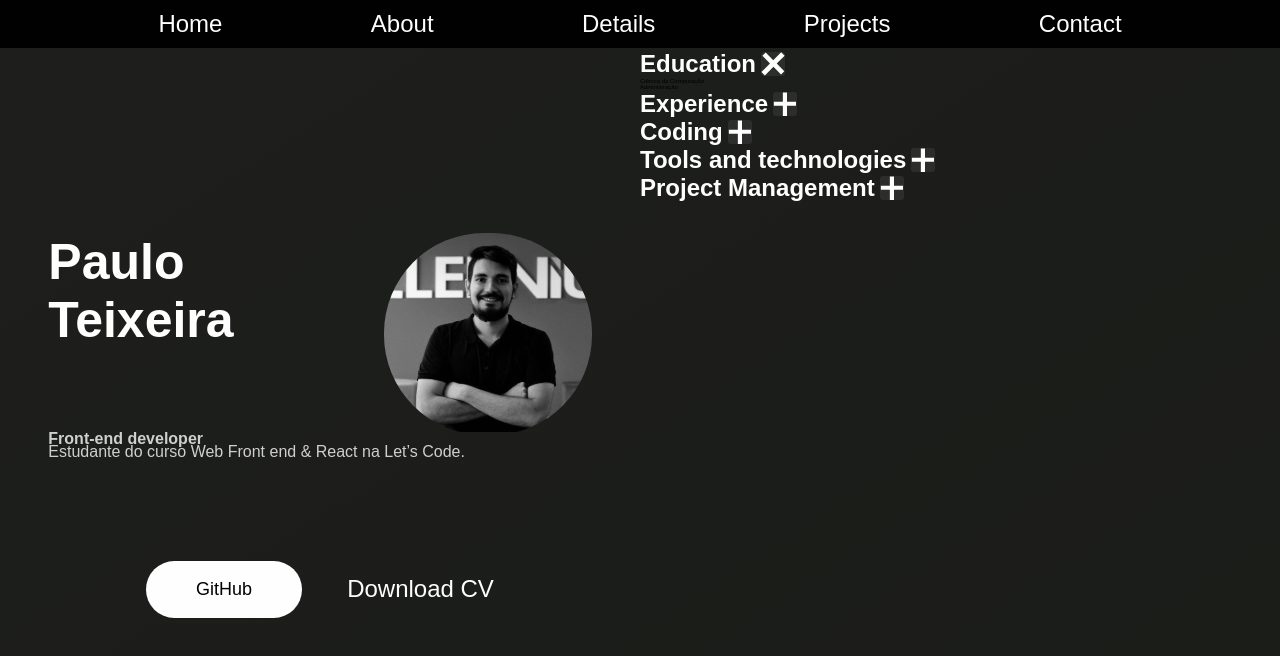
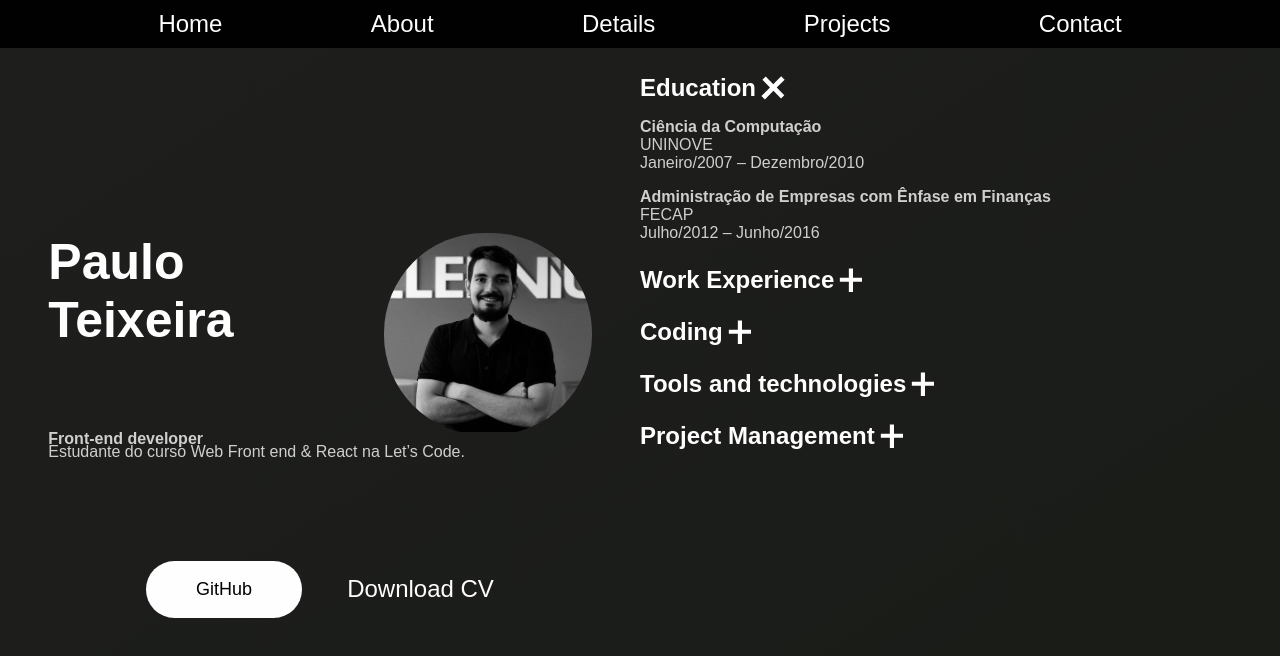
Before and after one commit to paulinhoteixeira/paulo-cv-react, a React (Create React App) app: page /details in a window 1280 px wide. Both pictures are taken after a click on the picture 773 px from the left and 64 px from the top of the page. Shown: the top 656 px of the page. Built offline with nearby package versions, Linux system fonts and the light colour scheme.

Commit message:
ajuste do estilo do componente InfoBox

```diff
--- a/src/components/Details/index.js
+++ b/src/components/Details/index.js
@@ -2,18 +2,33 @@ import PageStructure from "../PageStructure";
 import InfoBox from "../InfoBox";
 
 const Details = () => (
-  <div>
-    <PageStructure>
+  <PageStructure>
+      <div className="details">
       <InfoBox title="Education">
-        <p>Ciência da Computação</p>
-        <div></div>
-        <p>Administração</p>
+        <div>
+          <h3>Ciência da Computação</h3>
+          <p>UNINOVE</p>
+          <p>Janeiro/2007 – Dezembro/2010</p>
+        </div>
+        <div>
+          <h3>Administração de Empresas com Ênfase em Finanças</h3>
+          <p>FECAP</p>
+          <p>Julho/2012 – Junho/2016</p>
+        </div>
+
       </InfoBox>
 
-      <InfoBox title="Experience">
-        <p>Ciência da Computação</p>
-        <div></div>
-        <p>Administração</p>
+      <InfoBox title="Work Experience">
+      <div>
+          <h3>Coordenador – PMO</h3>
+          <p>Linx Sistemas e Consultoria LTDA.</p>
+          <p>Novembro/2019 – Atual</p>
+        </div>
+        <div>
+          <h3>Consultor de Projetos Sênior - PMO</h3>
+          <p>Millennium Network LTDA.</p>
+          <p>Janeiro/2013 – Outubro/2019</p>
+        </div>
       </InfoBox>
 
       <InfoBox title="Coding">
@@ -43,8 +58,8 @@ const Details = () => (
         <div></div>
         <p>PMI</p>
       </InfoBox>
+  </div>
     </PageStructure>
-  </div>
 );
 
 export default Details;
--- a/src/components/InfoBox/index.js
+++ b/src/components/InfoBox/index.js
@@ -21,7 +21,7 @@ const InfoBox = (props) => {
 
       {
         visible &&
-        <div>{props.children}</div>
+        <div className="infoBoxContent">{props.children}</div>
       }
     </div>
   );
--- a/src/components/InfoBox/style.css
+++ b/src/components/InfoBox/style.css
@@ -1,6 +1,8 @@
 .infoBox {
   display: flex;
   flex-direction: column;
+  margin-top: 24px;
+
 }
 
 .infoBoxTitle {
@@ -16,7 +18,17 @@
 .infoBoxTitle img{
     width: 2.4rem;
     height: 2.4rem;
-    background-color: #cfcfcf17;
     margin-left: 5px;
     border-radius: 3px;
 }
+
+.infoBoxContent h3{
+  font-size: 1.6rem;
+  color: #CFCFCF;
+  margin-top: 16px;
+}
+
+.infoBoxContent p{
+  font-size: 1.6rem;
+  color: #CFCFCF;
+}
```
